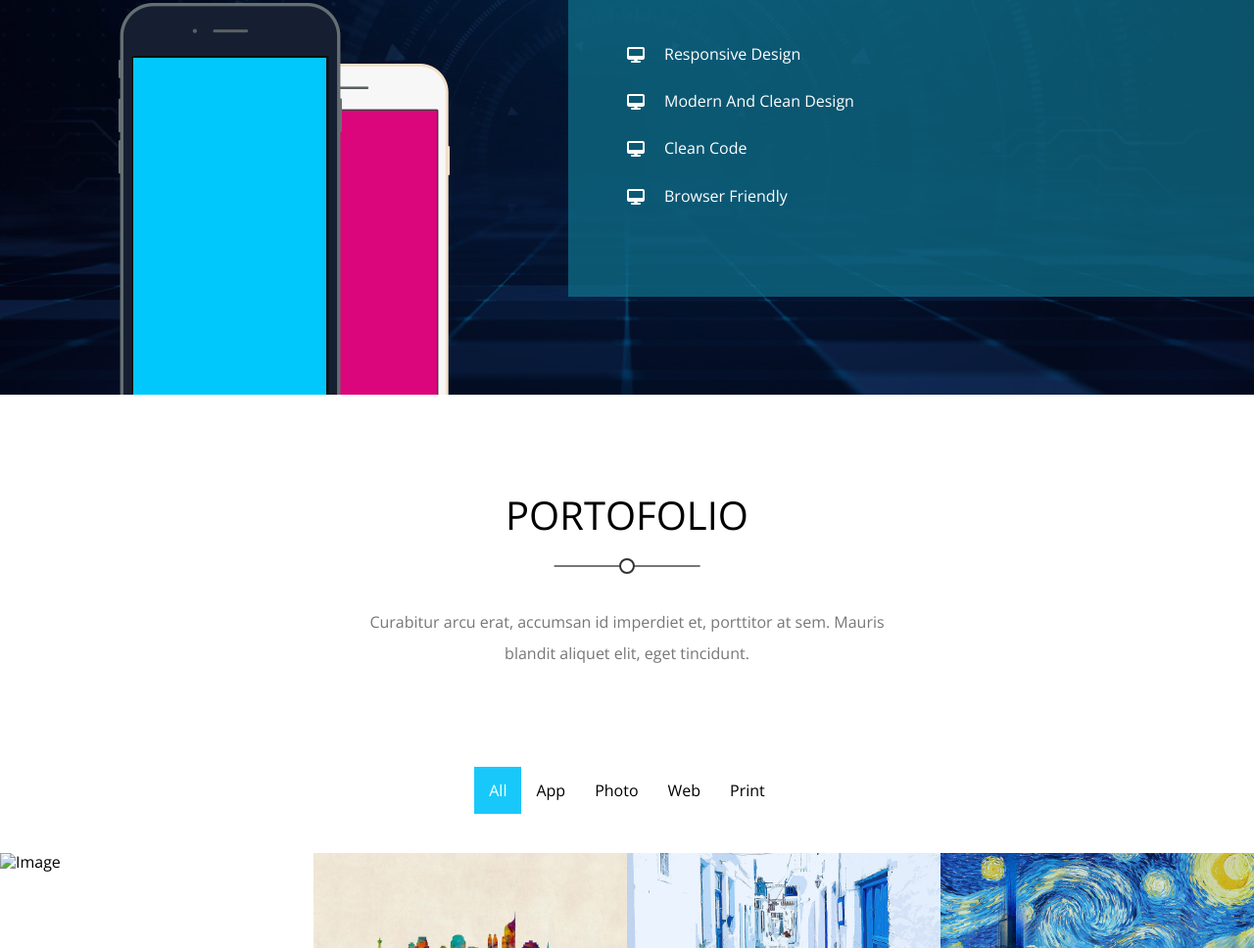
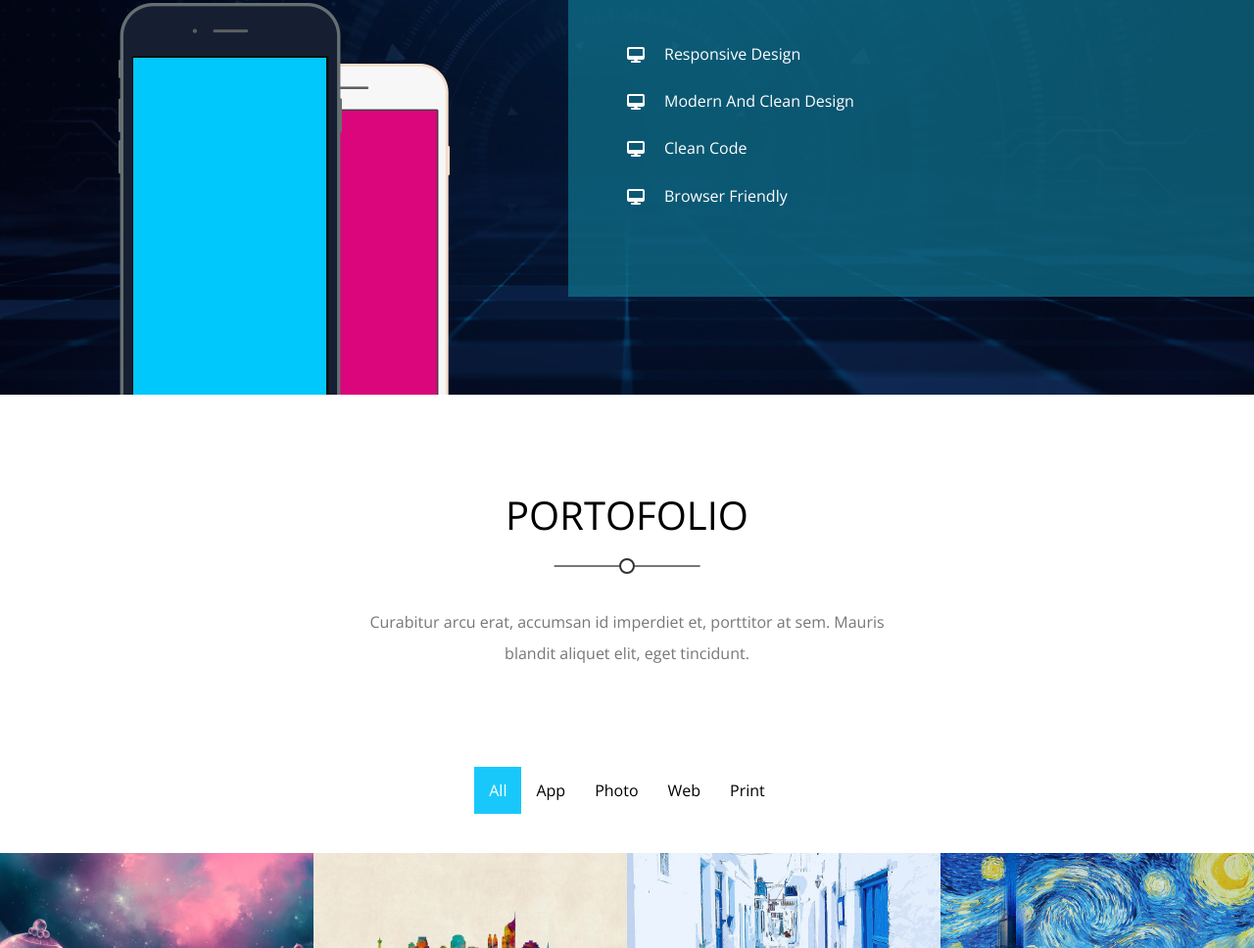
Before and after one commit to Issick/HTML_And_CSS_Template_Two, a plain HTML site: page index.html in a window 1280 px wide. Shown: the part 1832-2800 px from the top of the page at 98% size. Drawn offline with nearby package versions, Linux system fonts and the light colour scheme; the site is published under a folder, as on GitHub Pages, so addresses that start at the root find nothing.

Commit message:
fix forgetting images folder path

```diff
--- a/index.html
+++ b/index.html
@@ -158,7 +158,7 @@
         </div>
         <div class="main-content">
             <div class="box">
-                <img src="/images/shuffle-01.jpg" alt="Image">
+                <img src="./images/shuffle-01.jpg" alt="Image">
                 <div class="text">
                     <h4>Awesome Image</h4>
                     <p>Photography</p>
```
